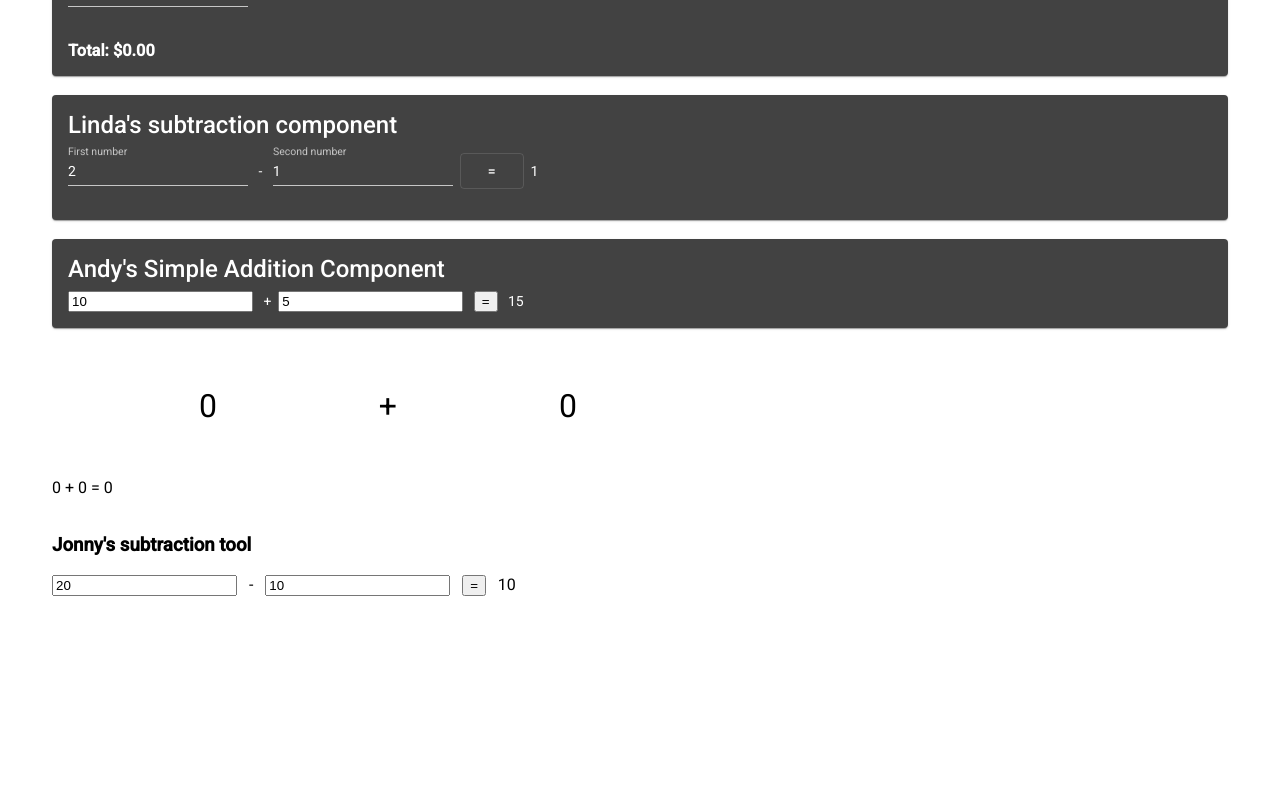
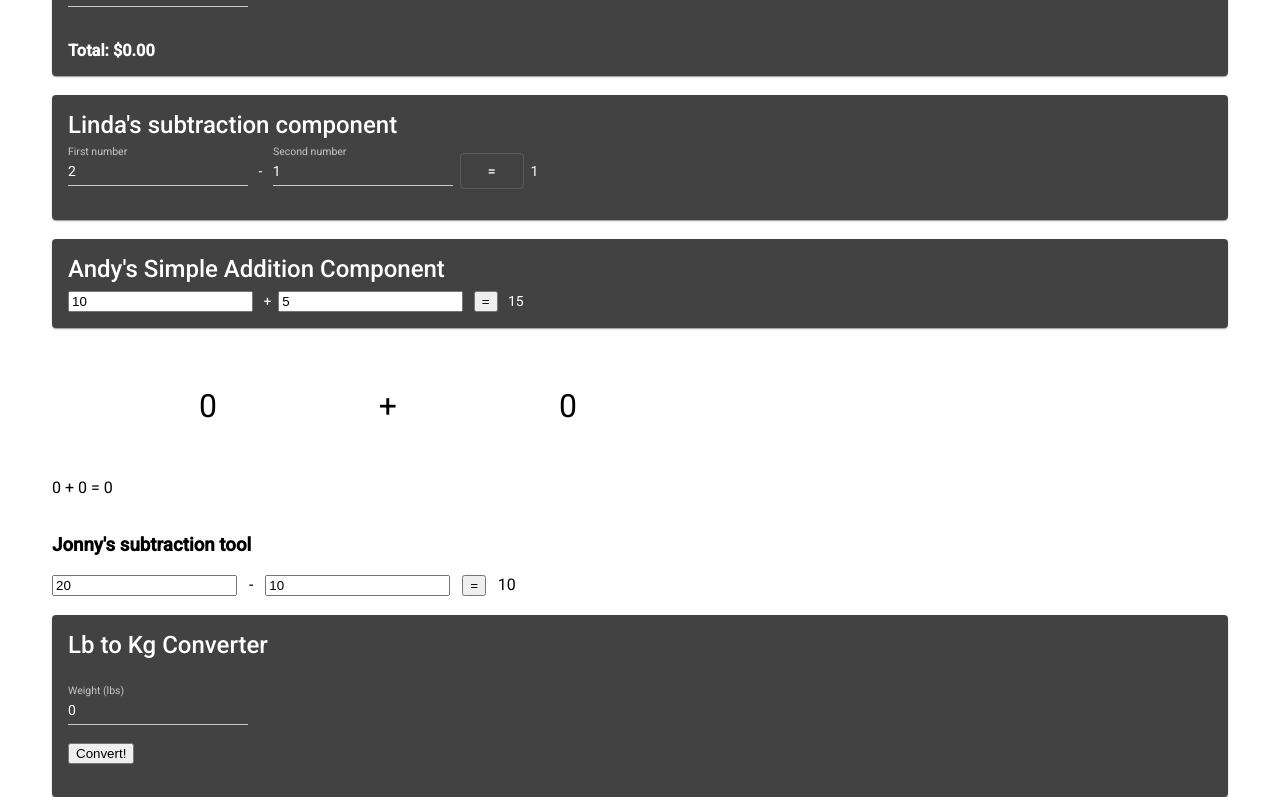
Before and after one commit to 2019-fall-jsf-th/components, an Angular app: page / in a window 1280 px wide. Shown: the part 2939-3736 px from the top of the page. Before the commit the page ends 3535 px from the top, so only its background shows below. Built offline with nearby package versions, Linux system fonts and the light colour scheme.

Commit message:
here we go

```diff
--- a/src/app/app.component.html
+++ b/src/app/app.component.html
@@ -19,3 +19,5 @@
 <app-sum-thing></app-sum-thing>
 <br>
 <app-jp-subtract></app-jp-subtract>
+<br>
+<app-bills-wilks-calc></app-bills-wilks-calc>
--- a/src/app/app.module.ts
+++ b/src/app/app.module.ts
@@ -25,6 +25,7 @@ import { MatSelectModule } from '@angular/material/select'
 import { SluggingPercentageComponent } from './slugging-percentage/slugging-percentage.component';
 import { TjsAdditionComponent } from './tjs-addition/tjs-addition.component';
 import { SumThingComponent } from './sum-thing/sum-thing.component';
+import { BillsWilksCalcComponent } from './bills-wilks-calc/bills-wilks-calc.component';
 
 @NgModule({
   declarations: [
@@ -40,7 +41,8 @@ import { SumThingComponent } from './sum-thing/sum-thing.component';
     RotateTriangleComponent,
     SluggingPercentageComponent,
     TjsAdditionComponent,
-    SumThingComponent
+    SumThingComponent,
+    BillsWilksCalcComponent
   ],
   imports: [
     /* Modules */
--- /dev/null
+++ b/src/app/bills-wilks-calc/bills-wilks-calc.component.html
@@ -0,0 +1,22 @@
+<mat-card>
+    <mat-card-title>Lb to Kg Converter</mat-card-title>
+    <br>
+    <mat-card-content>
+
+        <mat-form-field>
+            <mat-label>Weight (lbs)</mat-label>
+            <input
+                matInput
+                type="number"
+                [(ngModel)]='givenWeight'
+            >
+        </mat-form-field>
+        <br>
+        <button
+            (click)='convertPounds()'
+        >Convert!</button>
+        <br>
+        <h2>{{ convertedWeight }}</h2>
+
+    </mat-card-content>
+</mat-card>
--- /dev/null
+++ b/src/app/bills-wilks-calc/bills-wilks-calc.component.ts
@@ -0,0 +1,24 @@
+import { Component, OnInit } from '@angular/core';
+
+@Component({
+  selector: 'app-bills-wilks-calc',
+  templateUrl: './bills-wilks-calc.component.html',
+  styleUrls: ['./bills-wilks-calc.component.css']
+})
+export class BillsWilksCalcComponent implements OnInit {
+
+  constructor() { }
+
+  ngOnInit() {
+  }
+
+  kilogramDivisor = 2.20462262;
+  givenWeight = 0;
+  convertedWeight = '';
+
+  convertPounds = () => {
+    console.log('Hi there!');
+    this.convertedWeight = ((this.givenWeight / this.kilogramDivisor).toFixed(2)) + ' Kg(s)';
+  }
+
+}
```
Also changed, not shown: src/app/bills-wilks-calc/bills-wilks-calc.component.css (added), 1 other file (tests, documents, lock files or other folders).
